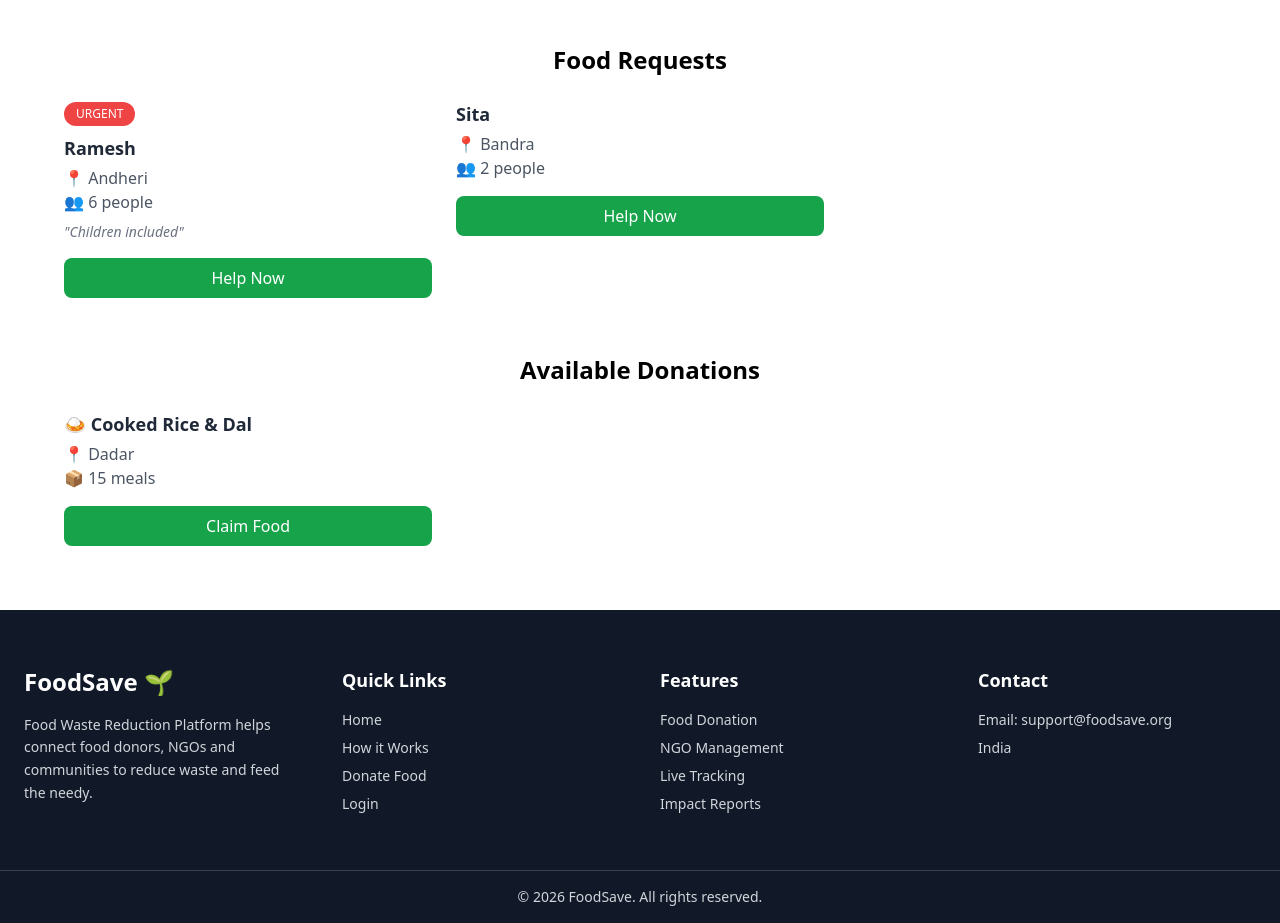
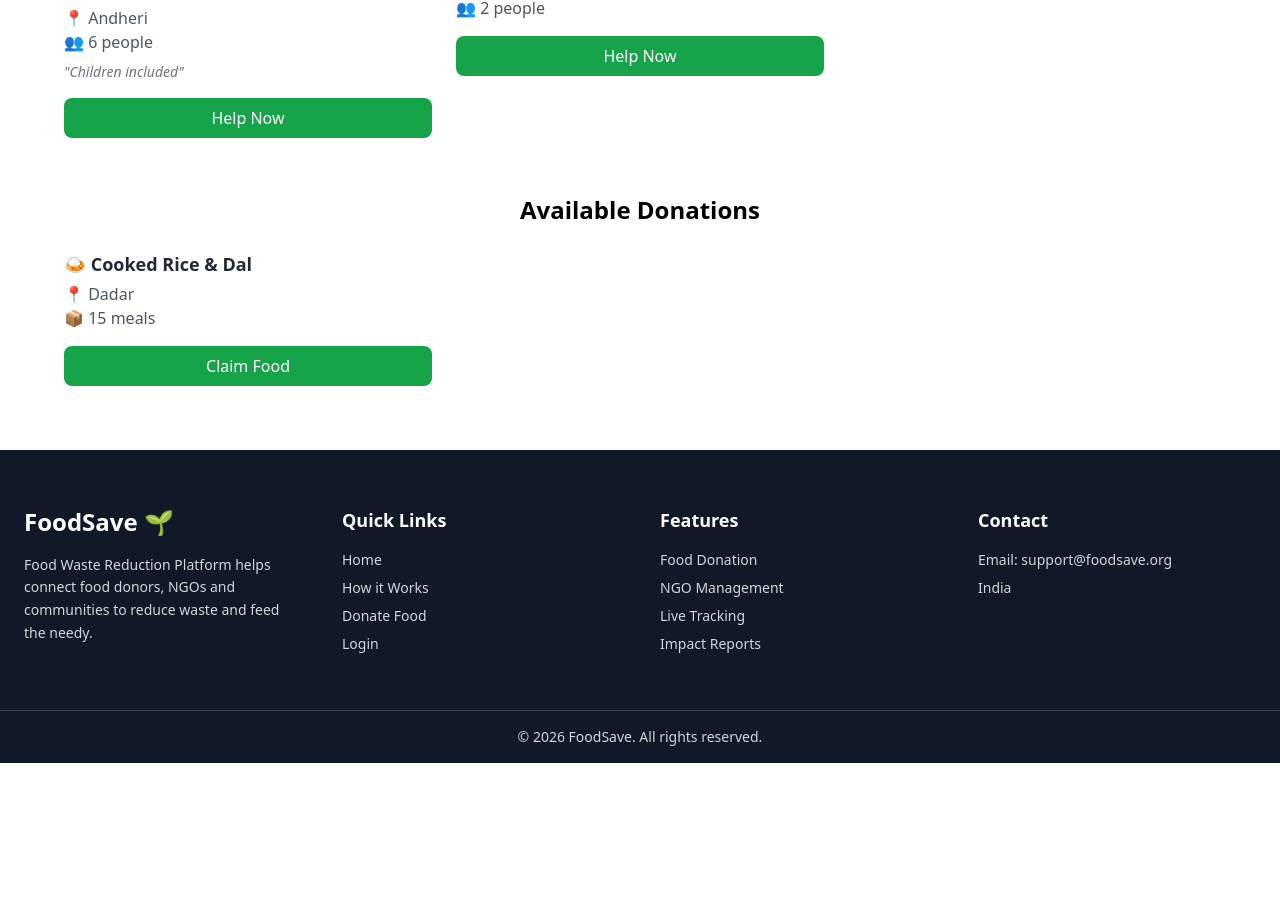
Before and after one commit to ketan99-hub/food-waste-reduction-platform, a React (Vite) app: page / in a window 1280 px wide. Shown: the part 1578-2501 px from the top of the page. After the commit the page ends 2341 px from the top, so only its background shows below. Built offline with nearby package versions, Linux system fonts and the light colour scheme.

Commit message:
changeed footer

```diff
--- a/src/App.jsx
+++ b/src/App.jsx
@@ -19,7 +19,7 @@ function App() {
       <Routes>
         <Route path="/" element={<Home />} />
         <Route path="/about" element={<About />} />
-        <Route path="/features" element={<HowItWorks />} />
+        <Route path="/how-it-works" element={<HowItWorks />} />
         <Route path="/donate" element={<DonateFood />} />
         <Route path="/request-food" element={<RequestFood />} />
         <Route path="/login" element={<Login />} />
--- a/src/components/Footer.jsx
+++ b/src/components/Footer.jsx
@@ -1,3 +1,4 @@
+import { Link } from "react-router-dom";
 
 export default function Footer() {
   return (
@@ -21,10 +22,17 @@ export default function Footer() {
             Quick Links
           </h3>
           <ul className="space-y-2 text-sm">
-            <li className="hover:text-white cursor-pointer">Home</li>
-            <li className="hover:text-white cursor-pointer">How it Works</li>
-            <li className="hover:text-white cursor-pointer">Donate Food</li>
-            <li className="hover:text-white cursor-pointer">Login</li>
+            <li>
+              <Link to="/" className="hover:text-white">Home</Link>
+            </li>
+            <li>
+              <Link to="/how-it-works">How it Works</Link></li>
+            <li>
+              <Link to="/donate" className="hover:text-white">Donate Food</Link>
+            </li>
+            <li>
+              <Link to="/login" className="hover:text-white">Login</Link>
+            </li>
           </ul>
         </div>
 
--- a/src/pages/Home.jsx
+++ b/src/pages/Home.jsx
@@ -16,7 +16,7 @@ export default function Home() {
     {
       id: 2,
       name: "Sita",
-      address: "Bandra",
+      address: "Bhandara",
       people_count: 2,
     },
   ];
@@ -37,7 +37,6 @@ export default function Home() {
       <section className="relative z-10 -mt-20 px-6 py-16 bg-transparent">
         <div className="max-w-6xl mx-auto">
 
-<div className="h-40 bg-blue-500"></div>
       <Features />
 
           <h2 className="text-2xl font-bold text-center mb-6  bg-transparent">
```
Also changed, not shown: src/main.jsx (line endings or trailing spaces).
